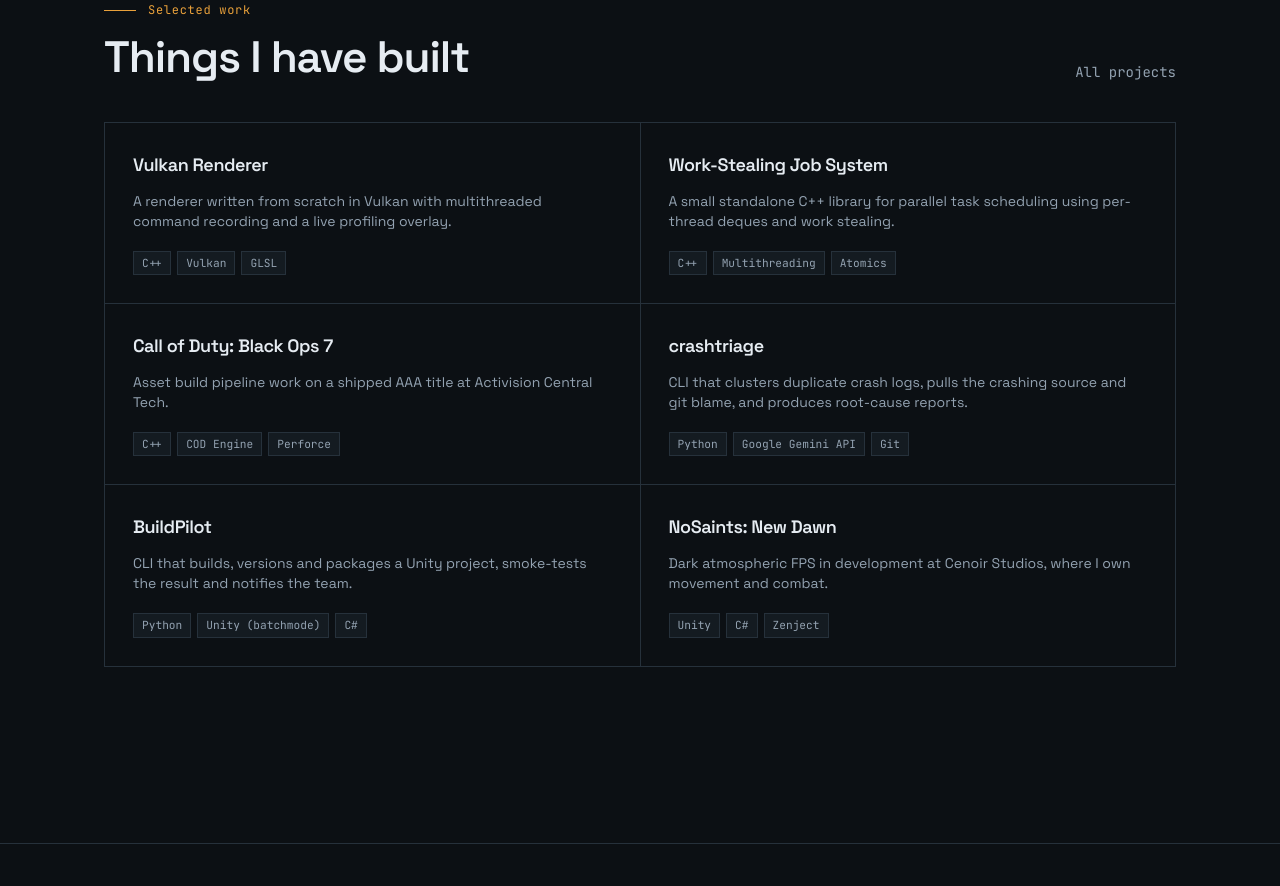
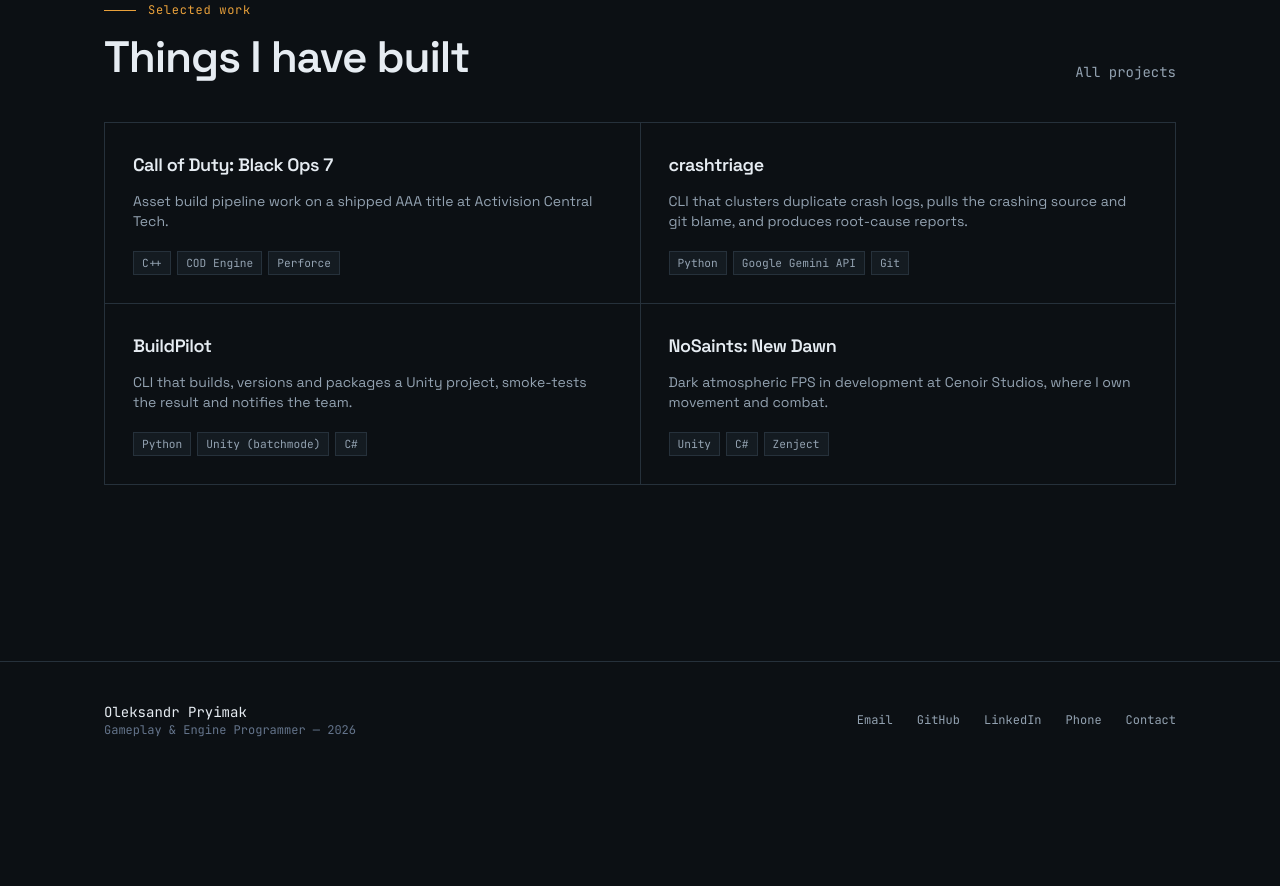
Before and after one commit to BatSasha52/BatSasha52.github.io, a React (Vite) app: page / in a window 1280 px wide. Shown: the part 880-1766 px from the top of the page. After the commit the page ends 1658 px from the top, so only its background shows below. Built offline with nearby package versions, Linux system fonts and the light colour scheme.

Commit message:
Update projects.ts

```diff
--- a/src/data/projects.ts
+++ b/src/data/projects.ts
@@ -26,49 +26,6 @@ export const categories: Category[] = [
 ];
 
 export const projects: Project[] = [
-  {
-    slug: "vulkan-renderer",
-    name: "Vulkan Renderer",
-    category: "engine",
-    featured: true,
-    summary:
-      "A renderer written from scratch in Vulkan with multithreaded command recording and a live profiling overlay.",
-    description: [
-      "A from-scratch real-time renderer built directly on Vulkan, with no engine or framework underneath it. The goal was to understand the whole path from a scene description on disk to submitted command buffers, rather than to wrap an existing abstraction.",
-      "Command recording is spread across worker threads using secondary command buffers, so scene traversal and draw submission scale with core count instead of bottlenecking on a single recording thread. Scenes are described in data rather than code, so geometry, materials and pass configuration can change without a rebuild.",
-      "A profiling overlay renders live GPU and CPU timings in-frame, which turns optimization into a measurement exercise instead of guesswork.",
-    ],
-    role: "Solo developer",
-    highlights: [
-      "Multithreaded command buffer recording across worker threads",
-      "Data-driven scene and material loading",
-      "In-frame GPU and CPU profiling overlay",
-      "Explicit synchronisation, descriptor and memory management",
-    ],
-    tech: ["C++", "Vulkan", "GLSL", "SPIR-V", "Multithreading", "CMake"],
-    links: [],
-  },
-  {
-    slug: "job-system",
-    name: "Work-Stealing Job System",
-    category: "engine",
-    featured: true,
-    summary:
-      "A small standalone C++ library for parallel task scheduling using per-thread deques and work stealing.",
-    description: [
-      "A compact, dependency-free job system library for parallelising engine-side work. Each worker thread owns a local deque and pushes and pops from one end; idle threads steal from the opposite end of other queues, which keeps contention low while still balancing uneven workloads.",
-      "Built as a standalone library rather than as part of a larger project, so the scheduling logic could be isolated, tested and benchmarked on its own. It pairs directly with the Vulkan renderer, which is where the need for it came from.",
-    ],
-    role: "Solo developer",
-    highlights: [
-      "Per-thread work-stealing deques",
-      "Job dependencies and wait handles",
-      "Lock-light design tuned for low contention",
-      "Standalone, embeddable, no external dependencies",
-    ],
-    tech: ["C++", "Multithreading", "Atomics", "Lock-free structures"],
-    links: [],
-  },
   {
     slug: "call-of-duty-black-ops-7",
     name: "Call of Duty: Black Ops 7",
```
